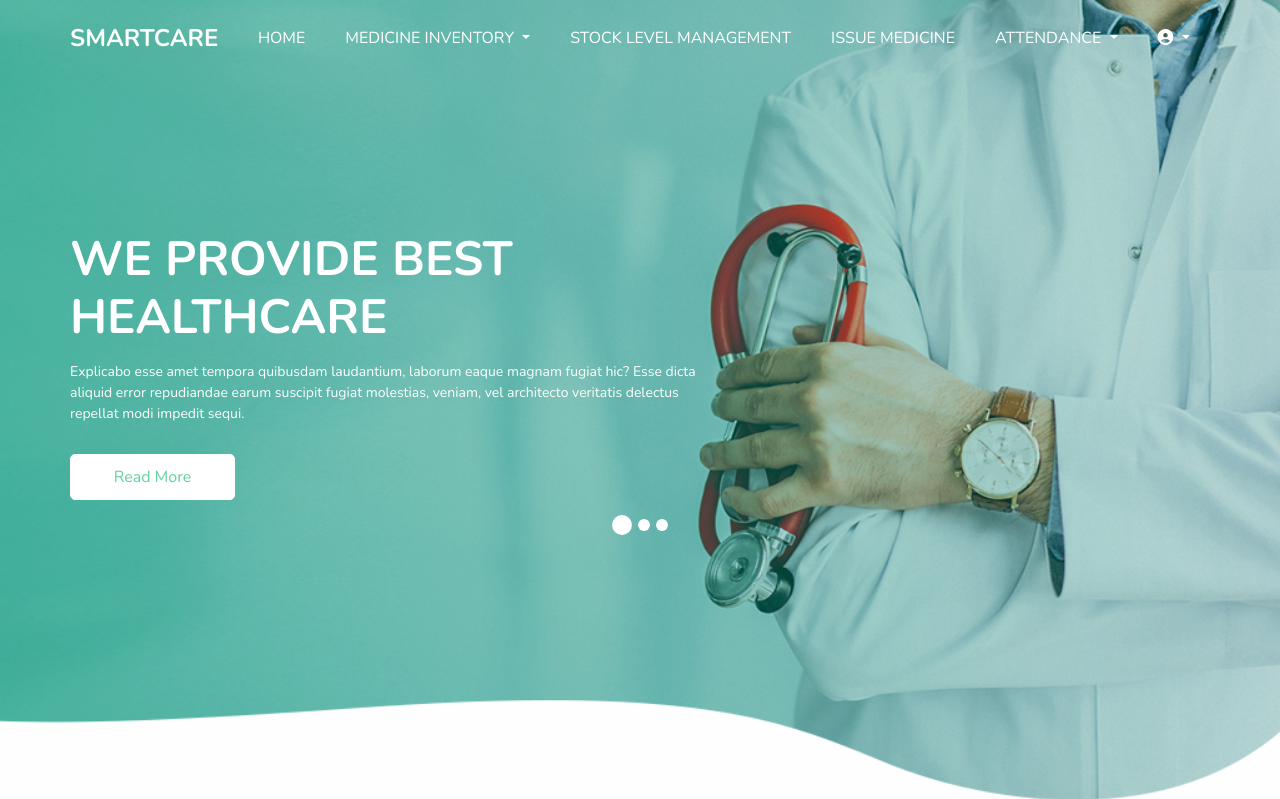
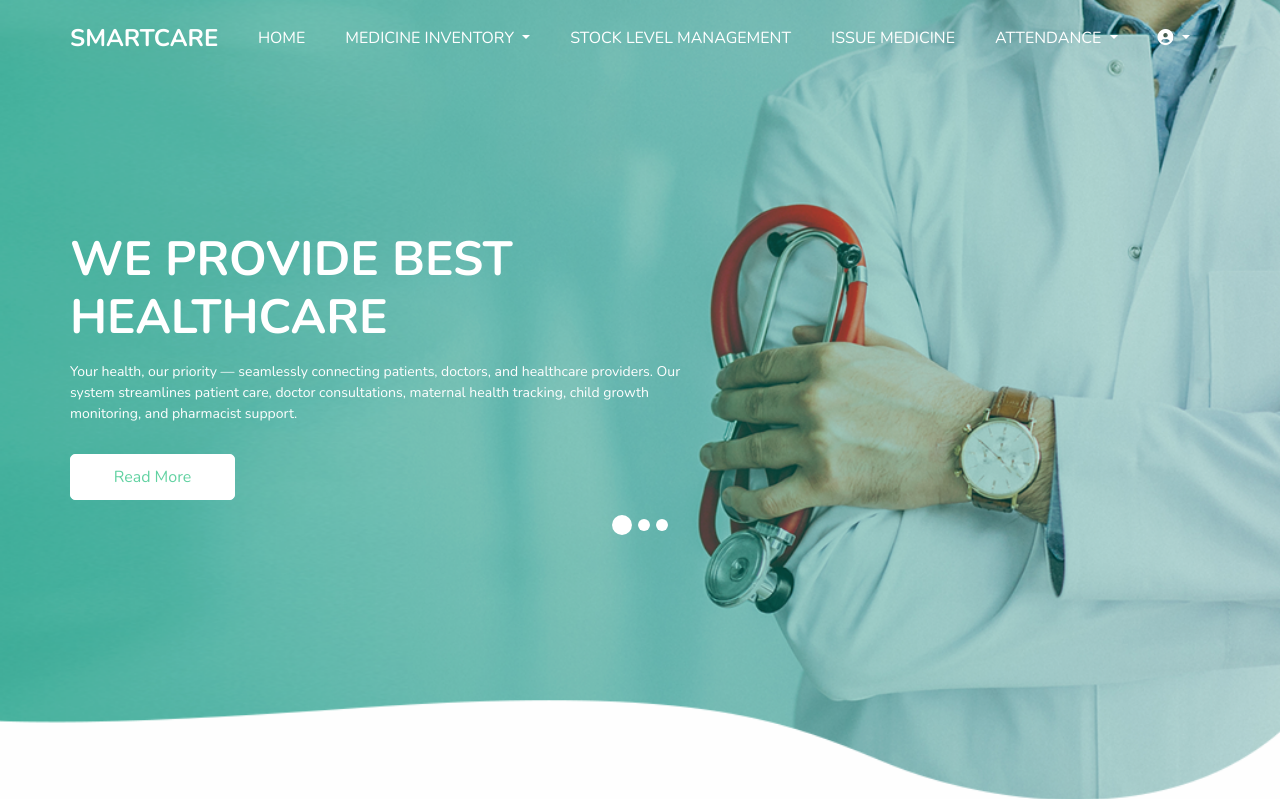
Before and after one commit to sandrasuni/Smartcare-Main-project, a Django app: page /pharmacist_dashboard in a window 1280 px wide. Shown: the top 799 px of the page. Run offline with Django 5.2, Linux system fonts and the light colour scheme; some libraries are stand-ins or nearby versions.

Commit message:
pharmacist layout

```diff
--- a/templates/pharmacist/layout_pharmacist.html
+++ b/templates/pharmacist/layout_pharmacist.html
@@ -78,10 +78,10 @@
                 </ul>
               </li>
               <li class="nav-item">
-                <a class="nav-link" href="#">Stock Level Management</a>
+                <a class="nav-link" href="{% url 'stock_update' %}">Stock Level Management</a>
               </li>
               <li class="nav-item">
-                <a class="nav-link" href="#">Issue Medicine</a>
+                <a class="nav-link" href="{% url 'issue_medicine' %}">Issue Medicine</a>
               </li>
               <li class="nav-item dropdown">
                 <a class="nav-link dropdown-toggle" href="#" id="navbarDropdown" role="button" data-bs-toggle="dropdown" aria-expanded="false">
@@ -100,8 +100,8 @@
                 </a>
                 <ul class="dropdown-menu" aria-labelledby="navbarDropdown" style="background-color: #57b4a8;">
                   <li><a class="dropdown-item" href="{% url 'pharmacist_profile' %}">My Profile</a></li>
-                  <li><a class="dropdown-item" href="#">Complaint/Feedback</a></li>
-                  <li><a class="dropdown-item" href="#">Contact Us</a></li>
+                  <li><a class="dropdown-item" href="{% url 'pharmacist_complaints' %}">Complaint/Feedback</a></li>
+                  <li><a class="dropdown-item" href="{% url 'pharm_contact' %}">Contact Us</a></li>
                   <li><a class="dropdown-item" href="{% url 'logout' %}">Logout</a></li>
                 </ul>
               </li>
@@ -120,14 +120,19 @@
               <div class="row">
                 <div class="col-md-7">
                   <div class="detail-box">
-                    <h1>
-                      We Provide Best Healthcare
-                    </h1>
+                    <h1>We Provide Best <br>Healthcare</h1>
                     <p>
-                      Explicabo esse amet tempora quibusdam laudantium, laborum eaque magnam fugiat hic? Esse dicta aliquid error repudiandae earum suscipit fugiat molestias, veniam, vel architecto veritatis delectus repellat modi impedit sequi.
+                      Your health, our priority — seamlessly connecting patients, doctors, and healthcare providers.
+                      Our system streamlines patient care, doctor consultations, maternal health tracking,
+                      child growth monitoring, and pharmacist support.
+                      <span id="more-text" style="display: none;">
+                        We are committed to empowering communities by making healthcare more accessible, organized, and effective.
+                        From scheduling maternal checkups to tracking child development milestones, we ensure every step of your health journey is managed with care.
+                        Together, let’s build a healthier tomorrow.
+                      </span>
                     </p>
                     <div class="btn-box">
-                      <a href="" class="btn1">
+                      <a href="#" class="btn1" onclick="document.getElementById('more-text').style.display='inline'; this.style.display='none'; return false;">
                         Read More
                       </a>
                     </div>
```
